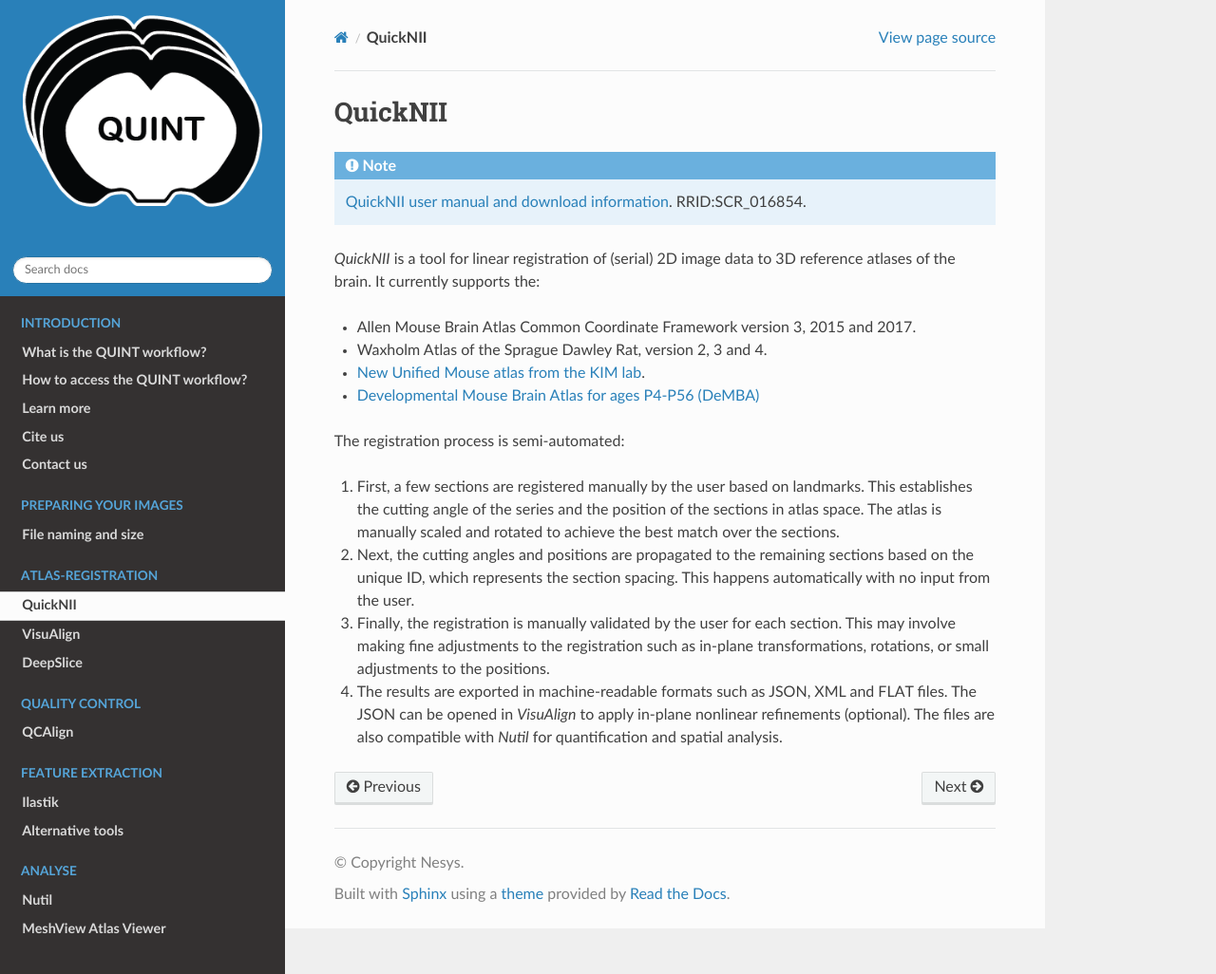
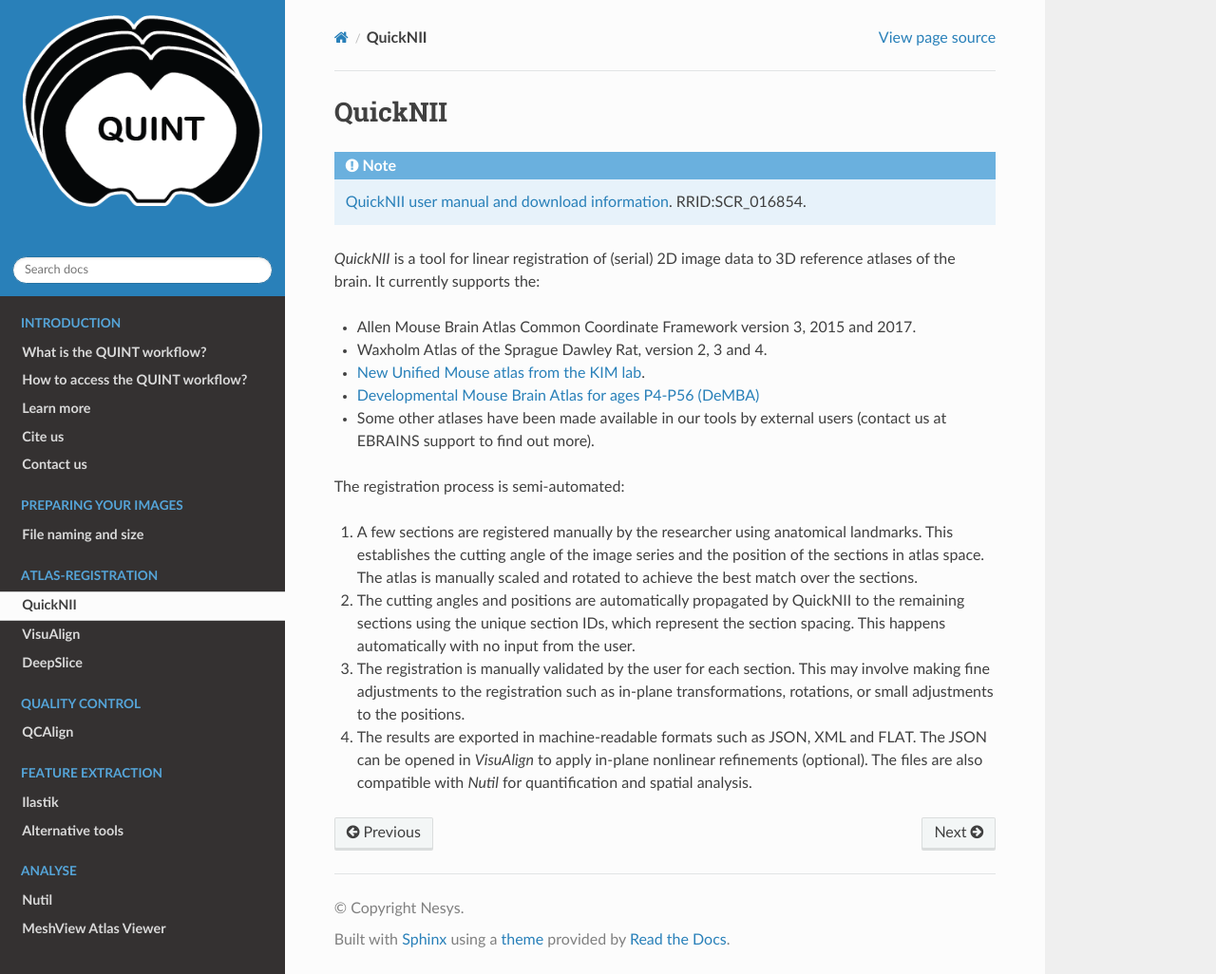
Before and after one commit to Neural-Systems-at-UIO/QUINT_workflow, a Sphinx documentation site: the page built from docs/QuickNII.rst, in a window 1280 px wide and 1026 px high. Shown: the whole window at 95% size. Built offline with Sphinx 7.4.7 and the Read the Docs theme 3.1.0, drawn with Linux system fonts in a browser that asks for light colours.

Commit message:
Update QuickNII.rst

```diff
--- a/docs/QuickNII.rst
+++ b/docs/QuickNII.rst
@@ -10,10 +10,11 @@
 * Waxholm Atlas of the Sprague Dawley Rat, version 2, 3 and 4.
 * `New Unified Mouse atlas from the KIM lab <https://www.ebrains.eu/news-and-events/new-unified-mouse-atlas-from-the-kim-lab-is-now-available-in-the-ebrains-quicknii-image-registration-tool/>`_.
 * `Developmental Mouse Brain Atlas for ages P4-P56 (DeMBA) <https://www.ebrains.eu/news-and-events/4d-atlas-representing-mouse-brain-development-from-adolescence-to-adulthood-now-available-on-ebrains>`_
+* Some other atlases have been made available in our tools by external users (contact us at EBRAINS support to find out more).
 
 The registration process is semi-automated:
 
-1. First, a few sections are registered manually by the user based on landmarks. This establishes the cutting angle of the series and the position of the sections in atlas space.  The atlas is manually scaled and rotated to achieve the best match over the sections.
-2. Next, the cutting angles and positions are propagated to the remaining sections based on the unique ID, which represents the section spacing. This happens automatically with no input from the user.
-3. Finally, the registration is manually validated by the user for each section. This may involve making fine adjustments to the registration such as in-plane transformations, rotations, or small adjustments to the positions.
-4. The results are exported in machine-readable formats such as JSON, XML and FLAT files. The JSON can be opened in *VisuAlign* to apply in-plane nonlinear refinements (optional). The files are also compatible with *Nutil* for quantification and spatial analysis.
+1. A few sections are registered manually by the researcher using anatomical landmarks. This establishes the cutting angle of the image series and the position of the sections in atlas space. The atlas is manually scaled and rotated to achieve the best match over the sections.
+2. The cutting angles and positions are automatically propagated by QuickNII to the remaining sections using the unique section IDs, which represent the section spacing. This happens automatically with no input from the user.
+3. The registration is manually validated by the user for each section. This may involve making fine adjustments to the registration such as in-plane transformations, rotations, or small adjustments to the positions.
+4. The results are exported in machine-readable formats such as JSON, XML and FLAT. The JSON can be opened in *VisuAlign* to apply in-plane nonlinear refinements (optional). The files are also compatible with *Nutil* for quantification and spatial analysis.
```
